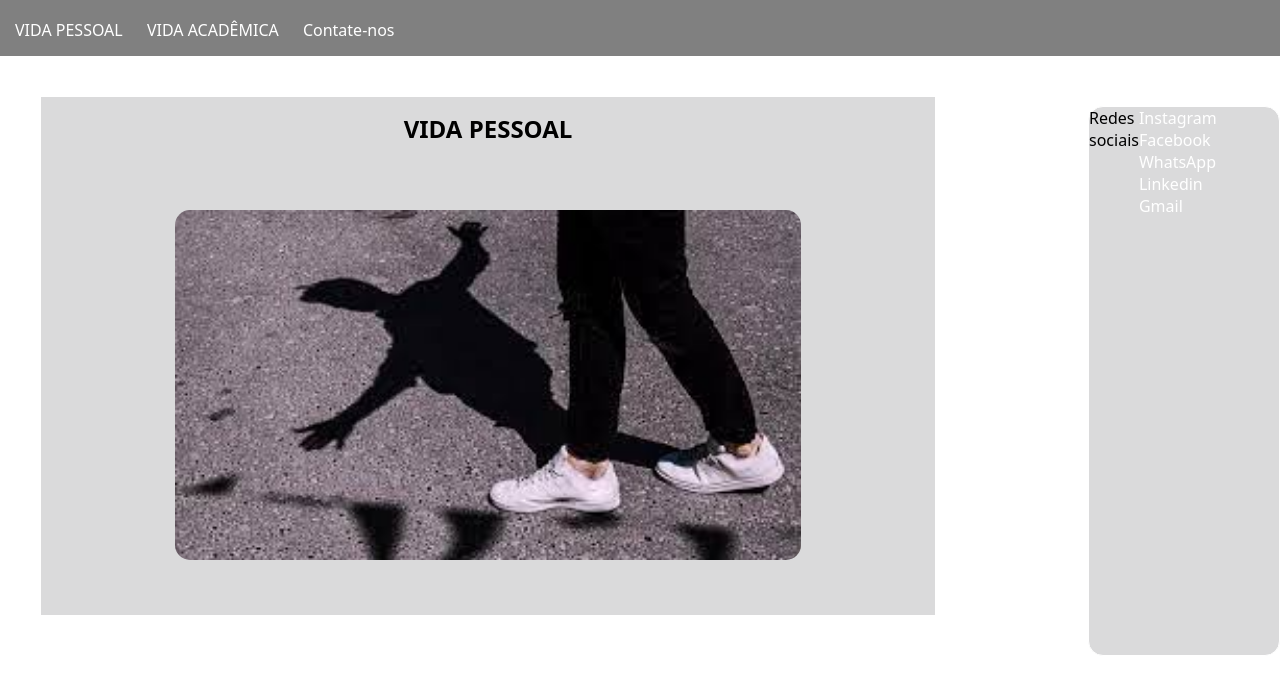
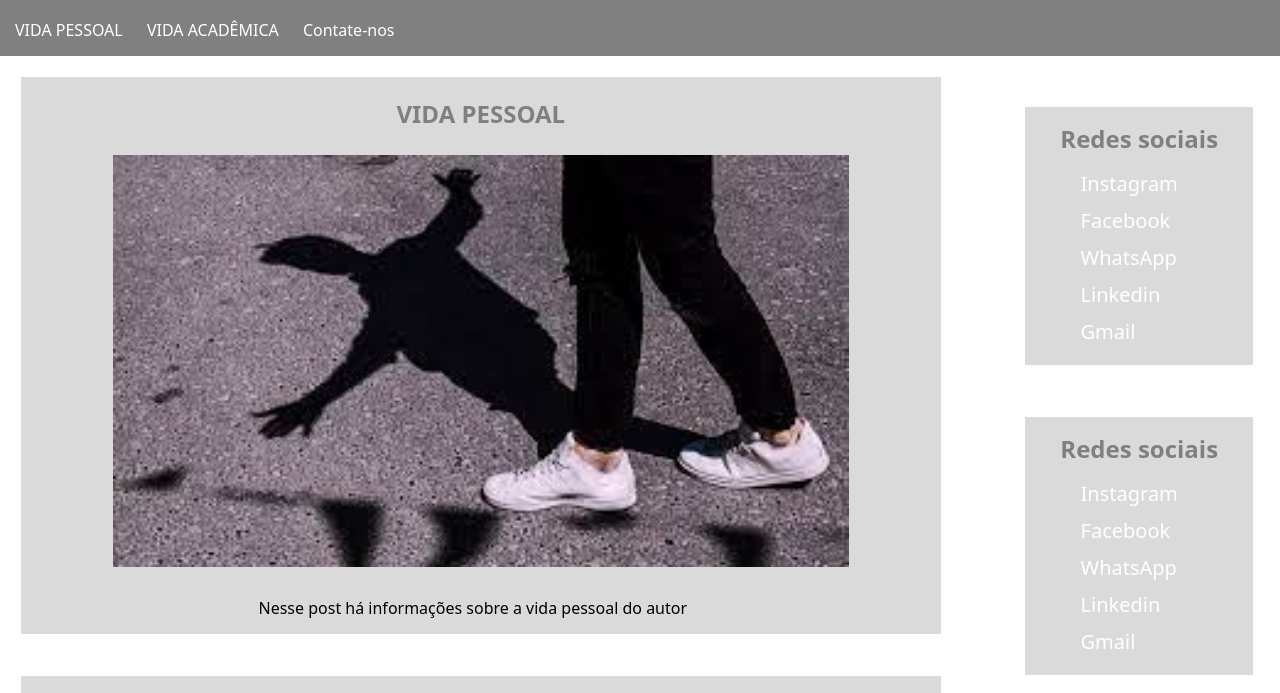
Before and after one commit to MoabF/blog1, a plain HTML site: page blog-page1.html in a window 1280 px wide. Shown: the part 101-794 px from the top of the page. Drawn offline with Linux system fonts and the light colour scheme.

Commit message:
Add files via upload

```diff
--- a/blog-page1.html
+++ b/blog-page1.html
@@ -22,30 +22,54 @@
     </header>
 
     <div class="container">
-      <div class="posts"><h2>VIDA PESSOAL</h2>
+      <div class="container-posts">
+      <div class="posts"><h2 class="post">VIDA PESSOAL</h2>
         <a href="blog-page3.html"><img src="img/images.jpeg" /></a>
+        <p>Nesse post há informações sobre a vida pessoal do autor</p>
       </div>
+      <div class="posts"><h2 class="post">VIDA ACADÊMICA</h2>
+        <!-- <h4> Instituto Federal de educação ciência e tecnologia do Rio Grande do Norte - Câmpus Ceará-Mirim (IFRN-CM)</h4>-->
+         <a href="blog-page2.html"><img src="img/IFRN-CM.jpeg" /></a>
+         <p>Nesse post há informações sobre a vida acadêmica do autor</p>
+         </div>
+
+    </div>
+      <div class="container-informes">
       <div class="informes">
-        Redes sociais
+        <h2>Redes sociais</h2>
+        <br>
         <nav>
-          <ul>
-            <li><a href="blog-page3.html">Instagram</a></li>
-            <li><a href="blog-page2.html">Facebook</a></li>
-            <li><a href="http://l.html">WhatsApp</a></li>
-            <li><a href="http://l.html">Linkedin</a></li>
-            <li><a href="http://l.html">Gmail</a></li>
+          <ul class="inform">
+            <li class="info"><a href="blog-page3.html">Instagram</a></li>
+            <li class="info"><a href="blog-page2.html">Facebook</a></li>
+            <li class="info"><a href="http://l.html">WhatsApp</a></li>
+            <li class="info"><a href="http://l.html">Linkedin</a></li>
+            <li class="info"><a href="http://l.html">Gmail</a></li>
           </ul>
         </nav>
       </div>
-       <div class="posts"><h2>VIDA ACADÊMICA</h2>
-       <!-- <h4> Instituto Federal de educação ciência e tecnologia do Rio Grande do Norte - Câmpus Ceará-Mirim (IFRN-CM)</h4>-->
-        <a href="blog-page2.html"><img src="img/IFRN-CM.jpeg" /></a>
-        </div>
+      <div class="informes">
+        <h2>Redes sociais</h2>
+        <br>
+        <nav>
+          <ul class="inform">
+            <li class="info"><a href="blog-page3.html">Instagram</a></li>
+            <li class="info"><a href="blog-page2.html">Facebook</a></li>
+            <li class="info"><a href="http://l.html">WhatsApp</a></li>
+            <li class="info"><a href="http://l.html">Linkedin</a></li>
+            <li class="info"><a href="http://l.html">Gmail</a></li>
+          </ul>
+        </nav>
+      </div>
+    </div>
+
+
     </div>
 
 <footer>
-  Para mais informações acadêmicas,
-  <a href="http://lattes.cnpq.br/5880965577261045">clique aqui</a>.
+  <!--Para mais informações acadêmicas,
+  <a href="http://lattes.cnpq.br/5880965577261045">clique aqui</a>.-->
+  &copy; 2024 Blog pessoal. Todos os direitos reservados.
 </footer>
   </body>
 </html>
--- a/css/style_blog-page_1.css
+++ b/css/style_blog-page_1.css
@@ -14,9 +14,18 @@ header{
 }
 h2{
     margin: 15px;
-    /*color: white;*/
+    color:gray;
+}
+h2.post{
+    margin-top: 20px;
+}
+p{
+    margin: 15px;
 }
 /*LINK*/
+a.inf:link{
+    color: gray;
+}
 a:link {
     color: white;
     text-decoration:none;
@@ -40,42 +49,49 @@ h1{
 .container{
     display: flex;
     flex-direction: row;
-   /* justify-content: center;*/
     justify-content: space-between;
     width: 100%;
     height: auto;
     flex-wrap: wrap;
 }
-/*.posts{
-   /* display: flex;
-    justify-content: center;
-    text-align: center;
-    /*align-items: center;
-    width: 85%;
-    /*background-color: cadetblue;
-    background-color: white;
+.container-posts{
+    display: flex;
+    flex-direction: column;
+    justify-content: space-between;
+    width: 80%;
     height: auto;
-    border: 1px solid white;
-}*/
+    flex-wrap:nowrap;
+}
+.container-informes{
+    display: flex;
+    flex-direction: column;
+    width: 20%;
+    height: auto;
+    flex-wrap: nowrap;
+}
 .posts{
-    margin: 40px;
-    width: 70%;
+    margin: 20px;
+    width: 90%;
     background-color: rgb(218, 218, 219);
     height: auto;
     border: 1px solid white;
     box-sizing: border-box;
     text-align: center;
+    display: flex;
+    flex-direction: column;
+    justify-content: space-between;
 }
 .informes{
     display: flex;
     justify-content: center;
     margin-top: 50px;
-    width: 15%;
+    width: 90%;
     background-color: rgb(218, 218, 219);
     height: auto;
     border: 1px solid white;
-    border-radius: 15px;
-    float:right;
+    float:left;
+    /*color: white;*/
+    flex-wrap: wrap;
 }
 nav ul {
     list-style-type: none;
@@ -87,20 +103,24 @@ nav ul li {
 }
 
 nav ul li a {
-    color: #fff;
     text-decoration: none;
-}/*
-nav ul li{
-   display: inline;
-   margin-right: 20px;
-}*/
+}
+ul.inform{
+    list-style-type: none;
+    display: flex;
+    flex-direction: column;
+    margin-bottom: 10px;
+    font-size: 20px;
+}
+li.info{
+    margin-bottom: 10px;
+    color: gray;
+}
 img {
     position: static;
-    margin: 50px;
-    width: 70%;
+    margin: 10px;
+    width: 80%;
     height: auto;
-    border-radius: 15px;
-   /* display: block;*/
 }
 
 table{
@@ -126,7 +146,41 @@ footer{
     color: white;
     padding: 20px;
     border: 1px solid white;
+    text-align: center;
 }
 p{
     width: 95%;
 }
+@media only screen and (max-width: 768px) {
+    .container{
+        flex-direction: column;
+    }
+    .container-posts {
+        width: 100%;
+    }
+
+    .container-informes{
+        width: 100%;
+    }
+
+}
+/*
+@media only screen and (max-width: 480px) {
+    .post-card {
+        padding: 10px;
+    }
+
+    .post-card img {
+        width: 100%;
+        height: auto;
+    }
+
+    .search-card input {
+        width: calc(100% - 70px);
+    }
+
+    .author-card img {
+        width: 70px;
+        height: 70px;
+    }
+}*/
```
